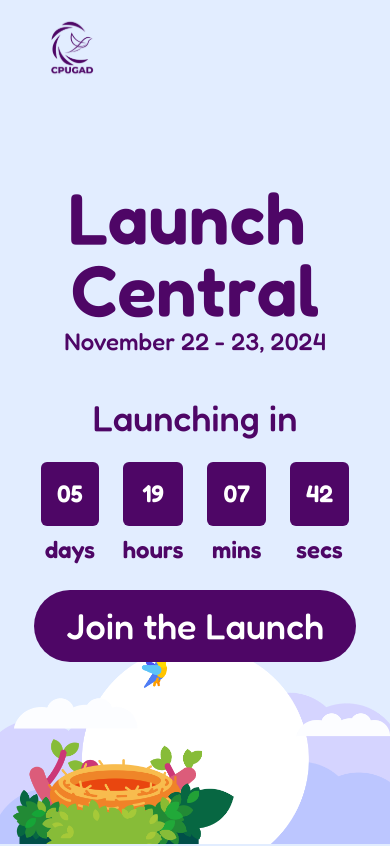
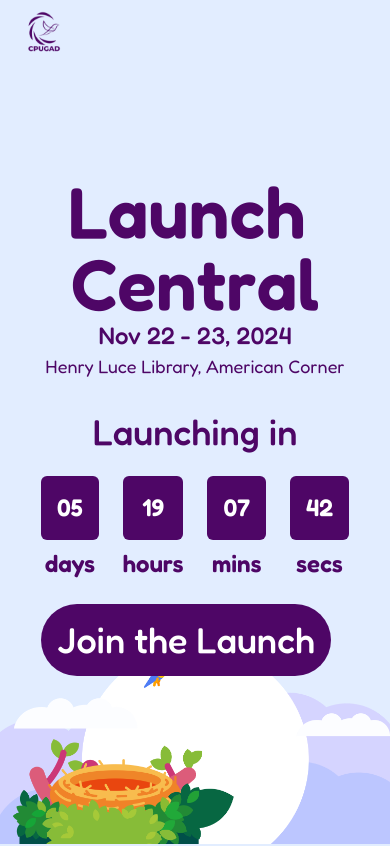
Before and after one commit to JoseArron/central-launch, a Next.js app: page / in a window 390 px wide. Shown: the top 846 px of the page. Built offline with nearby package versions, Linux system fonts and the light colour scheme.

Commit message:
[Add] Responsiveness stuff

```diff
--- a/src/components/Button.tsx
+++ b/src/components/Button.tsx
@@ -10,7 +10,7 @@ interface ButtonProps {
 const Button = ({ text, link }: ButtonProps) => {
   return (
     <Link
-      className="bg-foreground text-white px-8 py-4 font-bold transition-all duration-200 rounded-full hover:rotate-3 hover:scale-105 max-w-fit"
+      className="bg-foreground text-white px-4 lg:px-8 py-4 font-bold transition-all duration-200 rounded-full hover:rotate-3 hover:scale-105 max-w-fit"
       href={link && link !== "" ? link : "#"}
     >
       <WavyText text={text} className="text-4xl" />
--- a/src/components/layout/Header.tsx
+++ b/src/components/layout/Header.tsx
@@ -11,7 +11,7 @@ export default function Header() {
   };
 
   return (
-    <header className="absolute top-0 left-0 px-10 py-4 w-full z-10">
+    <header className="absolute top-0 left-0 px-5 lg:px-10 py-2 lg:py-4 w-full z-10">
       <div className="flex flex-row items-center justify-between">
         <div className="flex items-center font cursor-pointer">
           <Image
@@ -19,12 +19,8 @@ export default function Header() {
             alt="Central Launch"
             width={16}
             height={16}
-            className="size-16"
+            className="size-12 md:size-14 xl:size-16"
           />
-          {/* <WavyText
-            text="Central Launch"
-            className="text-nowrap font-semibold"
-          /> */}
         </div>
         <div className="hidden sm:flex flex-row items-center gap-12">
           <button onClick={() => scrollToSection("about")}>
--- a/src/components/sections/Landing.tsx
+++ b/src/components/sections/Landing.tsx
@@ -78,18 +78,20 @@ export default function Landing() {
         />
       </div>
       <motion.div
-        animate={{ y: 10 }}
-        className="flex flex-1 flex-col text-center items-center justify-center gap-10"
+        className="flex flex-1 flex-col text-center items-center justify-center sm:text-right sm:items-end gap-8 px-10 sm:px-24 md:px-36 lg:px-44 xl:px-52 pt-2 lg:pt-4"
         style={{ y: textY }}
       >
         <div>
           <WavyText
             text={"Launch Central"}
-            className="text-7xl lg:text-8xl px-4 font-semibold"
+            className="text-7xl lg:text-8xl px-4 font-semibold rounded-lg max-w-fit"
           />
           <h2 className="text-2xl md:text-3xl lg:text-4xl">
-            November 22 - 23, 2024
+            Nov 22 - 23, 2024
           </h2>
+          <h3 className="text-lg md:text-xl lg:text-2xl">
+            Henry Luce Library, American Corner
+          </h3>
         </div>
         <div className="flex flex-col justify-center gap-6">
           <WavyText
```
